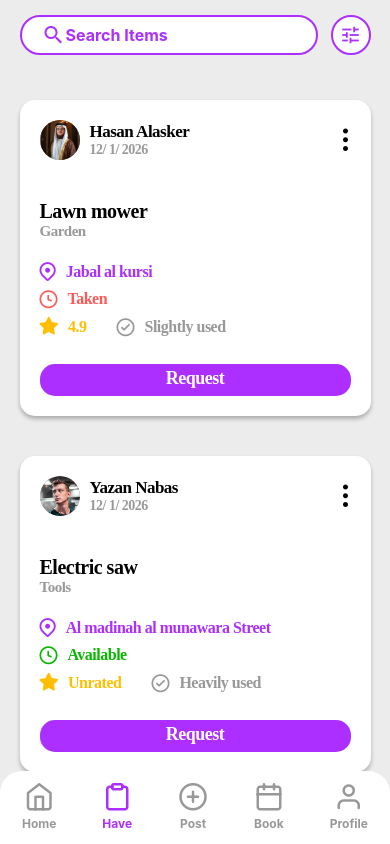
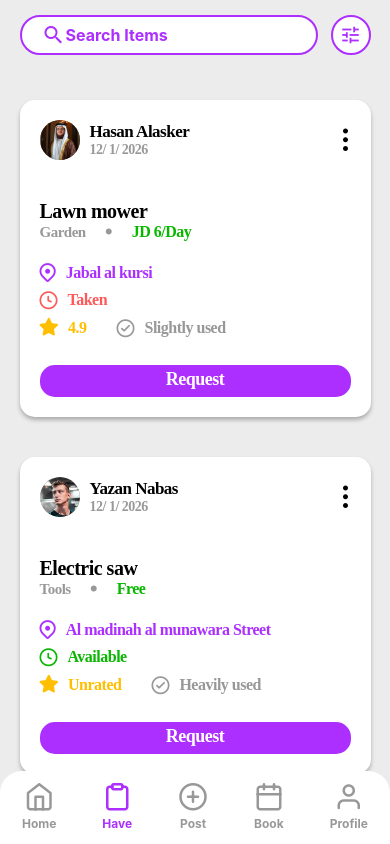
Before and after one commit to HasanAlasker/LendYard, a React Native app in the folder client/: screen /Have in a window 390 px wide. Built offline with nearby package versions, Linux system fonts and the light colour scheme.

Commit message:
added price tag comp to post and price field in addPost.js

```diff
--- a/client/components/ItemNameAndCat.js
+++ b/client/components/ItemNameAndCat.js
@@ -1,13 +1,23 @@
 import { View, StyleSheet } from "react-native";
 import useThemedStyles from "../hooks/useThemedStyles";
 import AppText from "../config/AppText";
+import RowLableCont from "./RowLableCont";
+import ItemPricing from "./ItemPricing";
+import { Octicons } from "@expo/vector-icons";
+import { useTheme } from "../config/ThemeContext";
 
-function ItemNameAndCat({ itemName, itemCat }) {
+function ItemNameAndCat({ itemName, itemCat, pricePerDay }) {
   const styles = useThemedStyles(getStyles);
+  const {theme} = useTheme()
   return (
     <View style={styles.itemAndCatagory}>
       <AppText style={styles.itemName}>{itemName}</AppText>
-      <AppText style={styles.itemCat}>{itemCat}</AppText>
+      <RowLableCont style={styles.row}>
+        <AppText style={styles.itemCat}>{itemCat}</AppText>
+        {<Octicons name="dot-fill" color={theme.sec_text}></Octicons>}
+        <ItemPricing pricePerDay={pricePerDay}></ItemPricing>
+      </RowLableCont>
+
     </View>
   );
 }
@@ -27,6 +37,9 @@ const getStyles = (theme) =>
       color: theme.sec_text,
       fontWeight: "bold",
     },
+    row:{
+      gap:20
+    }
   });
 
 export default ItemNameAndCat;
--- a/client/components/ItemPricing.js
+++ b/client/components/ItemPricing.js
@@ -4,13 +4,17 @@ import useThemedStyles from "../hooks/useThemedStyles";
 import { useTheme } from "../config/ThemeContext";
 import AppText from "../config/AppText";
 
-function ItemPricing({price}) {
+function ItemPricing({ pricePerDay }) {
   const styles = useThemedStyles(getStyles);
   const { theme } = useTheme();
 
   return (
     <View style={styles.container}>
-      <AppText style={styles.text}>{price}</AppText>
+      {pricePerDay && pricePerDay !== 0 ? (
+        <AppText style={styles.text}>JD {pricePerDay}/Day</AppText>
+      ) : (
+        <AppText style={styles.text}>Free</AppText>
+      )}
     </View>
   );
 }
@@ -20,16 +24,11 @@ const getStyles = (theme) =>
     container: {
       flexDirection: "row",
       alignItems: "center",
-      gap: 10,
-      backgroundColor:theme.red,
-      paddingHorizontal:10,
-      paddingVertical:5,
-      borderRadius:20
     },
     text: {
       fontSize: 16,
+      color: theme.green,
       fontWeight: "bold",
-      color: theme.always_white,
     },
   });
 
--- a/client/components/Post.js
+++ b/client/components/Post.js
@@ -34,7 +34,7 @@ function Post({
   condition,
   title,
   isDisabled,
-  price
+  pricePerDay
 }) {
   const styles = useThemedStyles(getStyles);
   const route = useRoute();
@@ -54,7 +54,7 @@ function Post({
           onPressThree={handelMenu}
         ></TopOfPost>
         <ItmeImage source={image}></ItmeImage>
-        <ItemNameAndCat itemName={itemName} itemCat={itemCat}></ItemNameAndCat>
+        <ItemNameAndCat itemName={itemName} itemCat={itemCat} pricePerDay={pricePerDay}></ItemNameAndCat>
         <LableContainer>
           {area && <Location area={area}></Location>}
           <RowLableCont>
--- a/client/components/PostMenu.js
+++ b/client/components/PostMenu.js
@@ -88,7 +88,7 @@ function PostMenu({ isVisible, onClose, isMine }) {
               />
               <SeparatorComp style={styles.sep} />
               <MenuOption
-                text={"Asking for a price"}
+                text={"Unreasonable pricing"}
                 icon={"currency-usd-off"}
                 // onPress={() => handleReport("Asking for a price")}
               />
--- a/client/components/RowLableCont.js
+++ b/client/components/RowLableCont.js
@@ -1,8 +1,8 @@
 import { View, StyleSheet } from 'react-native';
 
-function RowLableCont({children}) {
+function RowLableCont({children, style}) {
   return (
-    <View style={styles.container}>
+    <View style={[styles.container, style]}>
         {children}
     </View>
   );
@@ -11,7 +11,8 @@ function RowLableCont({children}) {
 const styles = StyleSheet.create({
   container:{
     flexDirection:'row',
-    gap:30
+    gap:30,
+    alignItems:'center'
   },
 })
 
--- a/client/constants/DropOptions.js
+++ b/client/constants/DropOptions.js
@@ -224,6 +224,28 @@ export const condition = [
   { label: "Needs Repair", value: "needs_repair" }
 ];
 
+export const price = [
+  { label: "Free", value: "0" },
+  { label: "1 JD", value: "1" },
+  { label: "2 JD", value: "2" },
+  { label: "3 JD", value: "3" },
+  { label: "5 JD", value: "5" },
+  { label: "7 JD", value: "7" },
+  { label: "10 JD", value: "10" },
+  { label: "15 JD", value: "15" },
+  { label: "20 JD", value: "20" },
+  { label: "25 JD", value: "25" },
+  { label: "30 JD", value: "30" },
+  { label: "40 JD", value: "40" },
+  { label: "50 JD", value: "50" },
+  { label: "75 JD", value: "75" },
+  { label: "100 JD", value: "100" },
+  { label: "150 JD", value: "150" },
+  { label: "200 JD", value: "200" },
+  { label: "250 JD", value: "250" },
+  { label: "300 JD", value: "300" },
+];
+
 // Helper functions to filter items by category and areas by city
 export const getItemsByCategory = (categoryValue) => {
   return items.filter(item => item.category === categoryValue);
--- a/client/pages/Users/Have.js
+++ b/client/pages/Users/Have.js
@@ -27,7 +27,7 @@ function Have(props) {
           condition={"Slightly used"}
           time={""}
           isDisabled={false}
-          price={'5 JD per day'}
+          pricePerDay={6}
         ></Post>
         <Post
           name={"Yazan Nabas"}
@@ -42,7 +42,6 @@ function Have(props) {
           condition={"Heavily used"}
           time={""}
           isDisabled={false}
-          price={'5 JD /Day'}
         ></Post>
       </ScrollScreen>
       <Navbar></Navbar>
--- a/client/pages/Users/Post.js
+++ b/client/pages/Users/Post.js
@@ -13,6 +13,7 @@ import {
   areas,
   categories,
   items,
+  price,
   cities,
   condition,
   getAreasByCity,
@@ -76,6 +77,8 @@ const validationSchema = Yup.object().shape({
       if (!value) return false;
       return value.uri || typeof value === "string";
     }),
+
+  price: Yup.string().required("Please choose pricing"),
 });
 
 function Post(props) {
@@ -84,6 +87,7 @@ function Post(props) {
   const initialValues = {
     category: "",
     item: "",
+    price: "",
     city: "",
     area: "",
     condition: "",
@@ -194,6 +198,13 @@ function Post(props) {
                 />
 
                 <FormikDropBox
+                  name="price"
+                  placeholder="Select Price Per Day"
+                  items={price}
+                  hasBeenSubmitted={hasBeenSubmitted}
+                />
+
+                <FormikDropBox
                   name="city"
                   placeholder="Select City"
                   items={cities}
```
